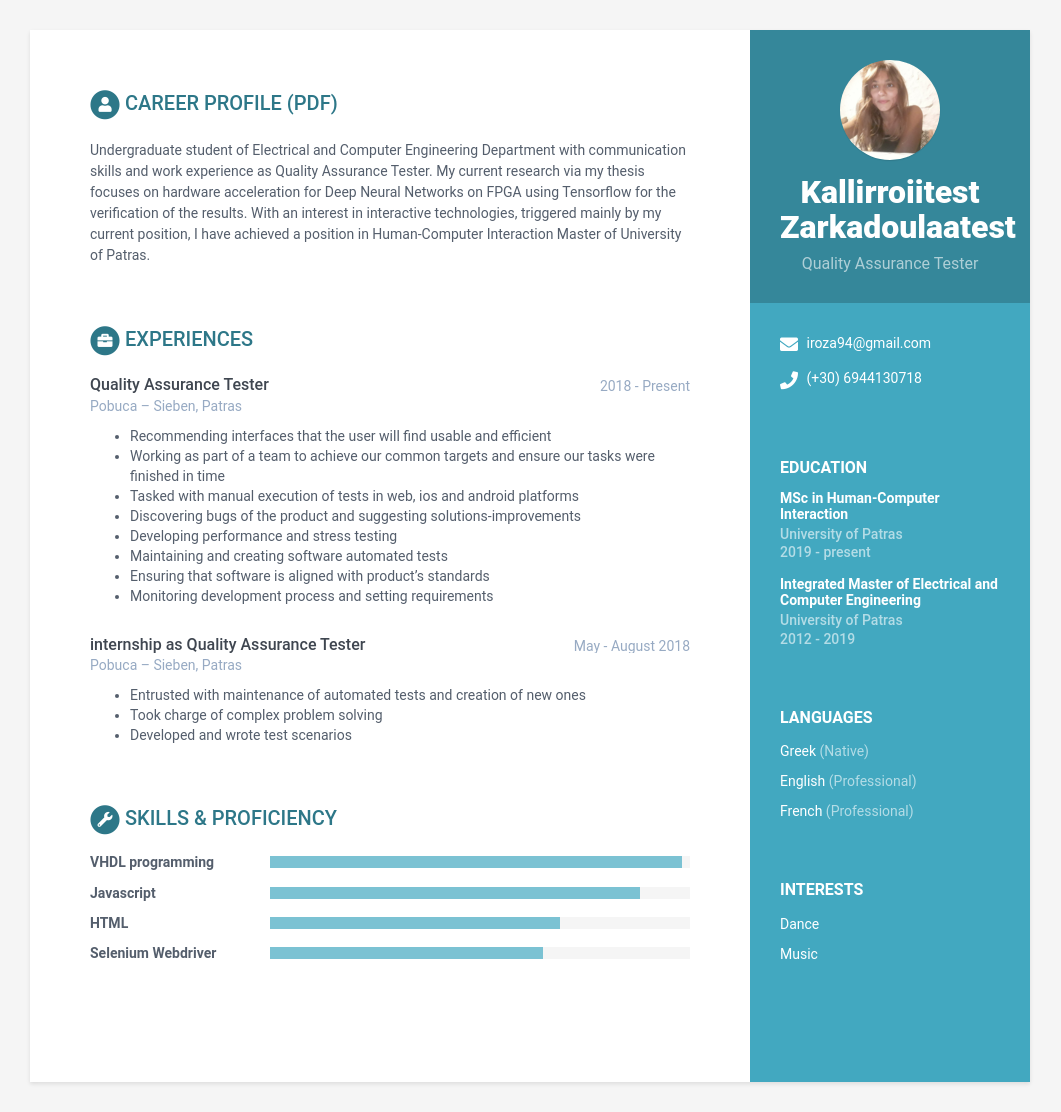
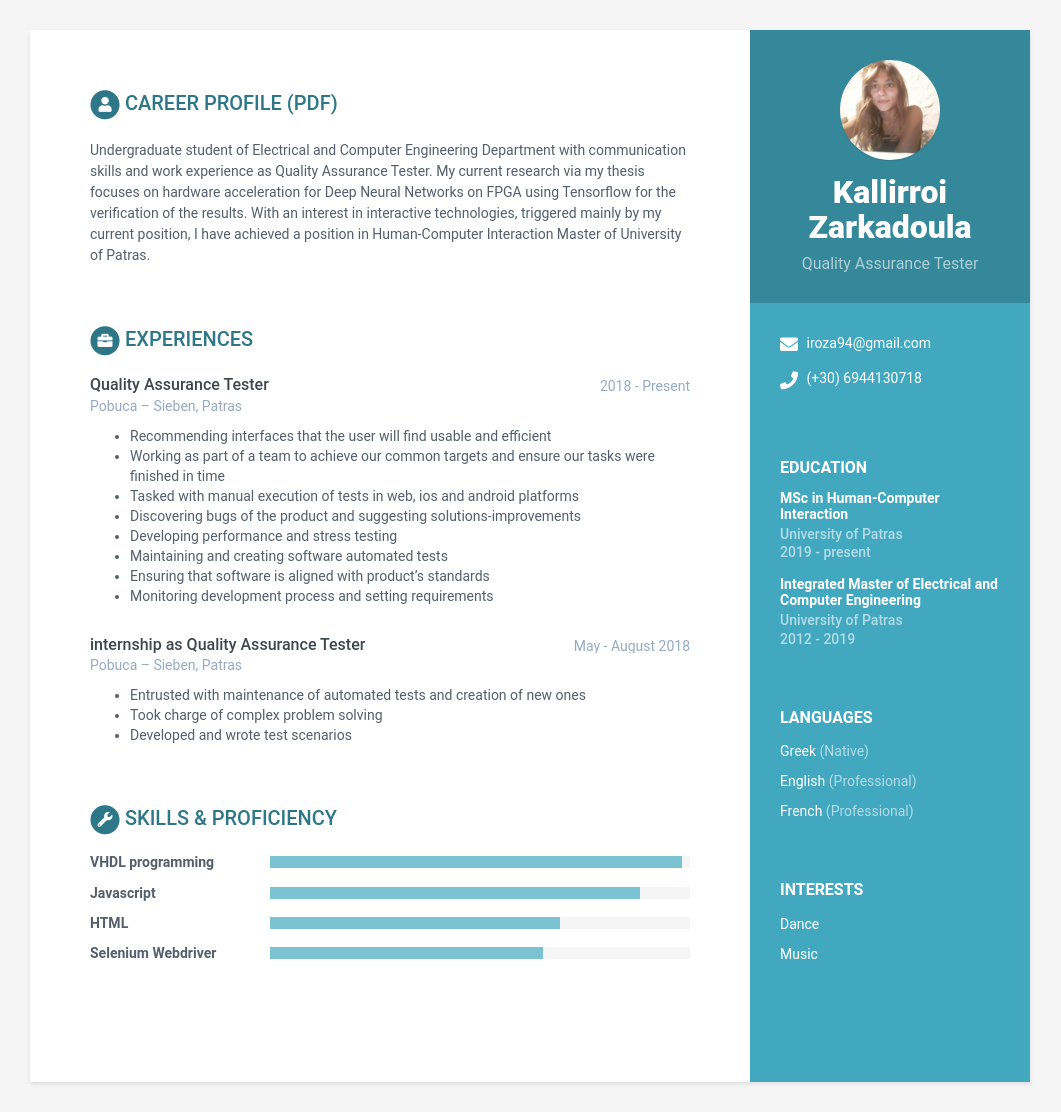
Before and after one commit to irozarkadoula/my_cv, a Jekyll site: the page built from index.html, in a window 1280 px wide. Shown: the whole page, without its empty margins (110-1171 px from the left). Built offline with Jekyll 4.4.1, drawn with Linux system fonts in a browser that asks for light colours.

Commit message:
Update data.yml

```diff
--- a/_data/data.yml
+++ b/_data/data.yml
@@ -7,7 +7,7 @@ sidebar:
     education: True # set to False if you want education in main section instead of in sidebar
 
     # Profile information
-    name: Kallirroiitest Zarkadoulaatest
+    name: Kallirroi Zarkadoula
     tagline: Quality Assurance Tester
     avatar: profile.png  #place a 100x100 picture inside /assets/images/ folder and provide the name of the file below
 
```
